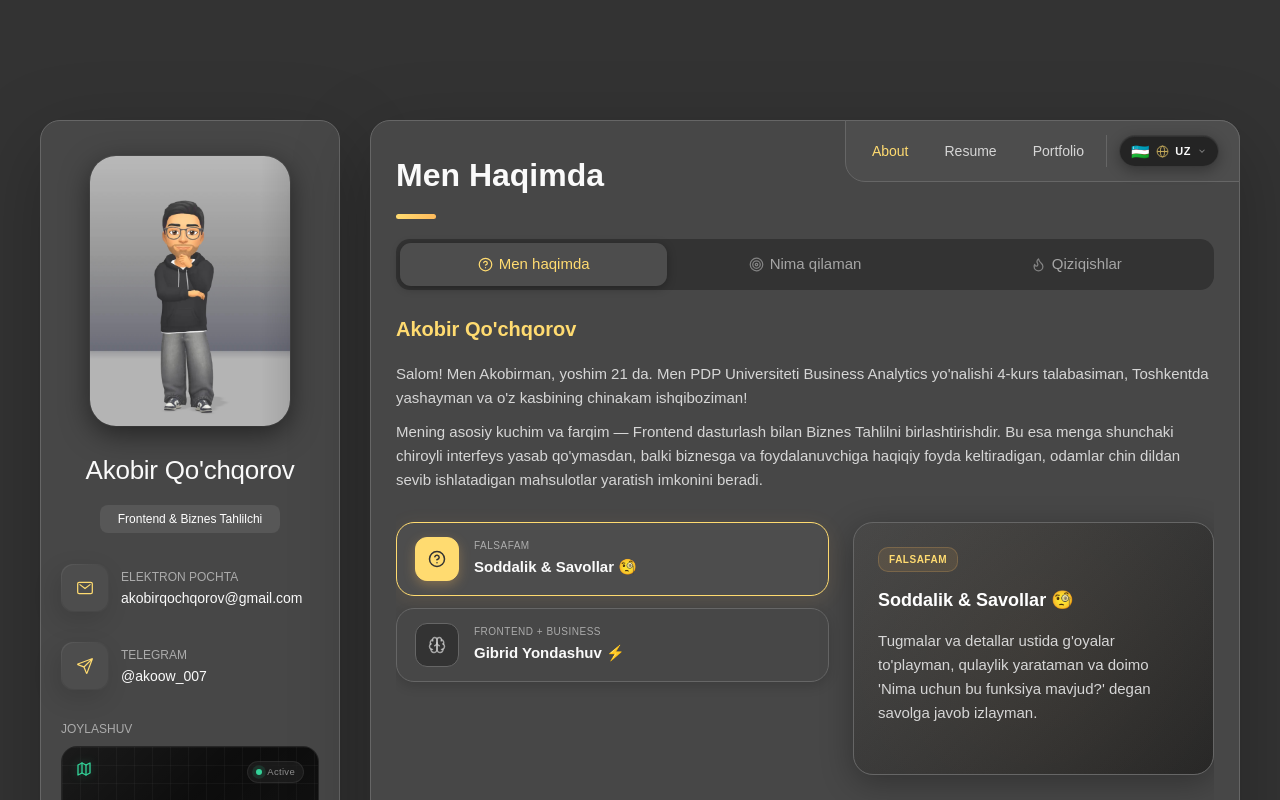
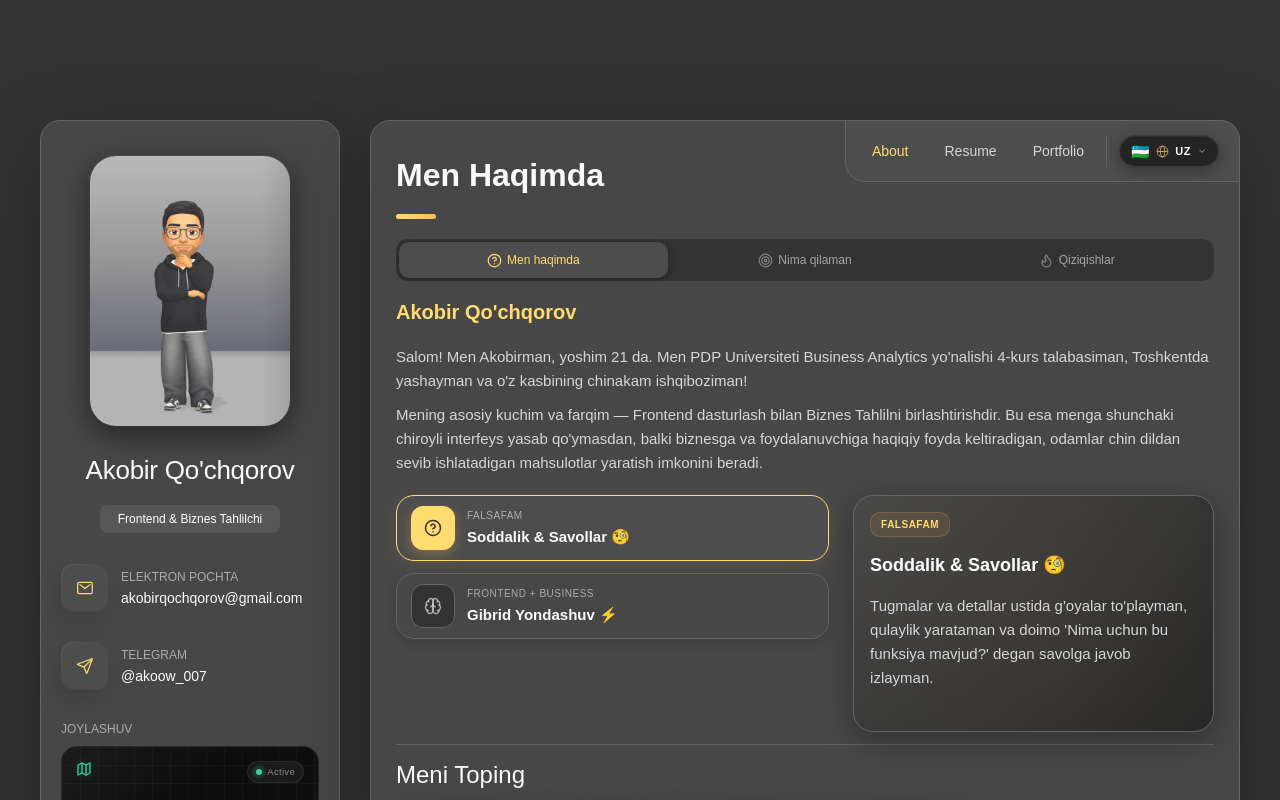
Before and after one commit to akobirqochqorov07-netizen/Portfolio, a Next.js app: page / in a window 1280 px wide. Shown: the top 800 px of the page. Built offline with nearby package versions, Linux system fonts and the light colour scheme; grey boxes are pictures that could not be loaded.

Commit message:
fix: about tabs show/hide instead of slide — eliminates empty space below cards; Intask card uses project03 screenshot

```diff
--- a/src/app/globals.css
+++ b/src/app/globals.css
@@ -226,7 +226,7 @@ article {
 article.active {
   display: block;
   animation: fade 0.5s ease backwards;
-  padding-bottom: 30px;
+  padding-bottom: 10px;
 }
 
 @keyframes fade {
@@ -605,7 +605,7 @@ main {
 \*-----------------------------------*/
 
 .about .article-title {
-  margin-bottom: 15px;
+  margin-bottom: 10px;
 }
 
 .about-text {
@@ -620,17 +620,17 @@ main {
 }
 
 .about-social {
-  margin-top: 25px;
-  padding-top: 20px;
-  padding-bottom: 20px;
+  margin-top: 12px;
+  padding-top: 12px;
+  padding-bottom: 4px;
   border-top: 1px solid var(--jet);
 }
 
 .about-social-list {
   display: grid;
   grid-template-columns: 1fr 1fr;
-  gap: 10px;
-  margin-top: 15px;
+  gap: 8px;
+  margin-top: 10px;
 }
 
 .about-social-btn {
@@ -806,16 +806,17 @@ main {
 
 /* About Inner Tabs */
 .about-inner-tabs-container {
-  margin-bottom: 20px;
+  margin-bottom: 14px;
 }
 
 .about-inner-tabs {
   display: flex;
-  gap: 4px;
+  gap: 3px;
   background: var(--smoky-black);
-  border-radius: 14px;
-  padding: 4px;
-  margin-bottom: 24px;
+  border-radius: 12px;
+  padding: 3px;
+  margin-bottom: 16px;
+  overflow: hidden;
 }
 
 .about-tab-btn {
@@ -823,16 +824,26 @@ main {
   display: flex;
   align-items: center;
   justify-content: center;
-  gap: 6px;
-  padding: 10px 12px;
-  border-radius: 11px;
-  font-size: var(--fs-7);
+  gap: 5px;
+  padding: 9px 6px;
+  border-radius: 10px;
+  font-size: var(--fs-8);
   font-weight: var(--fw-400);
   color: var(--light-gray-70);
   background: transparent;
   cursor: pointer;
   transition: all 0.3s ease;
   white-space: nowrap;
+  overflow: hidden;
+  min-width: 0;
+}
+
+.about-tab-label-text {
+  overflow: hidden;
+  text-overflow: ellipsis;
+  white-space: nowrap;
+  min-width: 0;
+  font-size: var(--fs-8);
 }
 
 .about-tab-btn:hover {
@@ -850,6 +861,7 @@ main {
 .about-tab-icon {
   display: flex;
   align-items: center;
+  flex-shrink: 0;
 }
 
 .about-tab-icon svg {
@@ -864,29 +876,34 @@ main {
 
 /* Content slider */
 .about-content-slider {
-  overflow: hidden;
   border-radius: 14px;
   touch-action: pan-y;
 }
 
 .about-content-track {
-  display: flex;
-  transition: transform 0.45s cubic-bezier(0.4, 0, 0.2, 1);
   touch-action: pan-y;
 }
 
 .about-content-slide {
-  min-width: 100%;
+  display: none;
   width: 100%;
-  flex-shrink: 0;
-  touch-action: pan-y;
+}
+
+.about-content-slide--active {
+  display: block;
+  animation: slide-fade-in 0.3s ease forwards;
+}
+
+@keyframes slide-fade-in {
+  from { opacity: 0; transform: translateY(6px); }
+  to   { opacity: 1; transform: translateY(0); }
 }
 
 /* Interactive About Me Section */
 .about-interactive-me {
   display: flex;
   flex-direction: column;
-  gap: 20px;
+  gap: 12px;
 }
 
 .about-me-intro {
@@ -938,8 +955,8 @@ main {
 .philosophy-grid {
   display: grid;
   grid-template-columns: 1fr;
-  gap: 20px;
-  margin-top: 10px;
+  gap: 12px;
+  margin-top: 8px;
 }
 
 /* For desktops, two columns */
@@ -959,10 +976,10 @@ main {
 .philosophy-item {
   display: flex;
   align-items: center;
-  gap: 15px;
+  gap: 12px;
   background: var(--eerie-black-2);
   border: 1px solid var(--jet);
-  padding: 14px 18px;
+  padding: 10px 14px;
   border-radius: 18px;
   cursor: pointer;
   text-align: left;
@@ -1033,7 +1050,7 @@ main {
   background: linear-gradient(135deg, var(--eerie-black-2), rgba(30, 30, 30, 0.8));
   border: 1px solid var(--jet);
   border-radius: 20px;
-  padding: 24px;
+  padding: 16px;
   display: flex;
   flex-direction: column;
   justify-content: center;
@@ -1103,14 +1120,14 @@ main {
 
 /* What I Do - Video cards Section */
 .service-v2 {
-  margin-top: 5px;
-  margin-bottom: 10px;
+  margin-top: 4px;
+  margin-bottom: 8px;
 }
 
 .service-v2-grid {
   display: grid;
   grid-template-columns: 1fr;
-  gap: 20px;
+  gap: 12px;
 }
 
 @media (min-width: 768px) {
@@ -1125,10 +1142,10 @@ main {
   background: var(--eerie-black-2);
   border: 1px solid var(--jet);
   border-radius: 20px;
-  padding: 24px;
+  padding: 16px;
   overflow: hidden;
-  height: 380px;
-  /* taller so video is fully visible */
+  height: 320px;
+  /* shorter on mobile */
   display: flex;
   flex-direction: column;
   justify-content: flex-end;
@@ -1275,7 +1292,7 @@ main {
 .interests-showcase-container {
   display: flex;
   flex-direction: column;
-  gap: 12px;
+  gap: 8px;
   padding-bottom: 0;
 }
 
@@ -1319,8 +1336,8 @@ main {
   flex-direction: column;
   align-items: center;
   justify-content: center;
-  gap: 8px;
-  padding: 18px 12px 14px;
+  gap: 6px;
+  padding: 12px 8px 10px;
   background: var(--eerie-black-3);
   border: 1.5px solid var(--jet);
   border-radius: 20px;
@@ -1332,7 +1349,7 @@ main {
   transition: all 0.3s cubic-bezier(0.4, 0, 0.2, 1);
   overflow: hidden;
   z-index: 1;
-  min-height: 90px;
+  min-height: 64px;
 }
 
 /* AI — full-width featured row */
@@ -1340,14 +1357,14 @@ main {
   grid-column: 1 / -1;
   flex-direction: row;
   justify-content: flex-start;
-  gap: 14px;
-  padding: 16px 20px;
-  min-height: 64px;
-  border-radius: 18px;
-}
-.interest-tag-chip:nth-child(1) .it-emoji { font-size: 32px; }
+  gap: 10px;
+  padding: 10px 14px;
+  min-height: 48px;
+  border-radius: 16px;
+}
+.interest-tag-chip:nth-child(1) .it-emoji { font-size: 26px; }
 .interest-tag-chip:nth-child(1) .it-label {
-  font-size: var(--fs-6);
+  font-size: var(--fs-7);
   font-weight: var(--fw-500);
   text-align: left;
 }
@@ -1363,14 +1380,14 @@ main {
   grid-column: 1 / -1;
   flex-direction: row;
   justify-content: flex-start;
-  gap: 14px;
-  padding: 13px 20px;
-  min-height: 52px;
+  gap: 10px;
+  padding: 8px 14px;
+  min-height: 40px;
   opacity: 0.72;
   border-radius: 12px;
   border-style: dashed;
 }
-.interest-tag-chip:nth-child(4) .it-emoji { font-size: 20px; }
+.interest-tag-chip:nth-child(4) .it-emoji { font-size: 18px; }
 .interest-tag-chip:nth-child(4) .it-label { font-size: var(--fs-7); text-align: left; }
 
 /* Active states */
@@ -1391,7 +1408,7 @@ main {
 }
 
 .it-emoji {
-  font-size: 26px;
+  font-size: 22px;
   z-index: 2;
   line-height: 1;
 }
@@ -1400,6 +1417,9 @@ main {
   z-index: 2;
   line-height: 1.3;
   font-size: var(--fs-8);
+  white-space: nowrap;
+  overflow: hidden;
+  text-overflow: ellipsis;
 }
 
 .it-chip-active-bg {
@@ -1417,7 +1437,7 @@ main {
   background: var(--eerie-black-2);
   border: 1px solid var(--jet);
   border-radius: 20px;
-  padding: 20px;
+  padding: 14px;
   display: flex;
   align-items: flex-start;
   position: relative;
--- a/src/components/tabs/about.tsx
+++ b/src/components/tabs/about.tsx
@@ -86,25 +86,6 @@ export default function AboutTab({ active }: { active: boolean }) {
     const [section, setSection] = useState<0 | 1 | 2>(0);
     const [activePillar, setActivePillar] = useState<number>(0);
     const [activeInterest, setActiveInterest] = useState<string>("ai");
-    const [sliderHeight, setSliderHeight] = useState<number | undefined>(undefined);
-
-    const slideRefs = [
-        useRef<HTMLDivElement>(null),
-        useRef<HTMLDivElement>(null),
-        useRef<HTMLDivElement>(null),
-    ];
-
-    // Update slider height whenever section or content changes
-    useEffect(() => {
-        const el = slideRefs[section]?.current;
-        if (!el) return;
-        const update = () => setSliderHeight(el.offsetHeight);
-        update();
-        const ro = new ResizeObserver(update);
-        ro.observe(el);
-        return () => ro.disconnect();
-    // eslint-disable-next-line react-hooks/exhaustive-deps
-    }, [section, activeInterest]);
 
     const sections = [
         { key: "aboutMe", label: t.tabs.aboutMe },
@@ -192,11 +173,11 @@ export default function AboutTab({ active }: { active: boolean }) {
             </div>
 
             {/* ── Sliding track ── */}
-            <div className="about-content-slider" style={{ height: sliderHeight ? `${sliderHeight}px` : undefined }}>
-                <div className="about-content-track" style={{ transform: `translateX(-${section * 100}%)` }}>
+            <div className="about-content-slider">
+                <div className="about-content-track">
 
                     {/* ── SLIDE 0: About Me ── */}
-                    <div className="about-content-slide" ref={slideRefs[0]}>
+                    <div className={`about-content-slide ${section === 0 ? "about-content-slide--active" : ""}`}>
                         <div className="about-interactive-me">
                             <div className="about-me-intro">
                                 <h3 className="about-me-name-title">{"Akobir Qo'chqorov"}</h3>
@@ -249,7 +230,7 @@ export default function AboutTab({ active }: { active: boolean }) {
                     </div>
 
                     {/* ── SLIDE 1: What I Do ── */}
-                    <div className="about-content-slide" ref={slideRefs[1]}>
+                    <div className={`about-content-slide ${section === 1 ? "about-content-slide--active" : ""}`}>
                         <section className="service-v2">
                             <div className="service-v2-grid">
                                 {t.cards.map((card, i) => (
@@ -286,7 +267,7 @@ export default function AboutTab({ active }: { active: boolean }) {
                     </div>
 
                     {/* ── SLIDE 2: Interests ── */}
-                    <div className="about-content-slide" ref={slideRefs[2]}>
+                    <div className={`about-content-slide ${section === 2 ? "about-content-slide--active" : ""}`}>
                         <div className="interests-showcase-container">
                             {/* Left: tag chips */}
                             <div className="interests-interactive-grid">
--- a/src/components/tabs/portfolio.tsx
+++ b/src/components/tabs/portfolio.tsx
@@ -31,19 +31,19 @@ const PROJECTS = [
     { name: "Tozago",     img: asset("/assets/images/Tozago.webp"),     href: "https://akobirqochqorov07-netizen.github.io/tozago/",    tag: "Services" },
     { name: "Oxen",       img: asset("/assets/images/Oxen.webp"),       href: "https://azimboyevshuxrux-mvp1.rork.app",                 tag: "Mobile" },
 ];
-
 const CARD_LINKS = [
     "https://akobirqochqorov07-netizen.github.io/GreenByte/",
     "https://akobirqochqorov07-netizen.github.io/tozago/",
     "https://payfintech.uz/",
-    "https://akobirqochqorov07-netizen.github.io/SkillSwap2/",
+    "https://intask.uz/",
     "https://pully.uz/",
     "https://akobirqochqorov07-netizen.github.io/ARLO-Ai/",
 ];
 
 const CARD_TITLES = [
-    "Greenbyte", "Tozago", "Payfintech", "SkillSwap", "Pully", "Arlo AI",
+    "Greenbyte", "Tozago", "Payfintech", "Intask", "Pully", "Arlo AI",
 ];
+
 const CARD_IMGS = [
     asset("/assets/images/project04.webp"),
     asset("/assets/images/project02.webp"),
```
